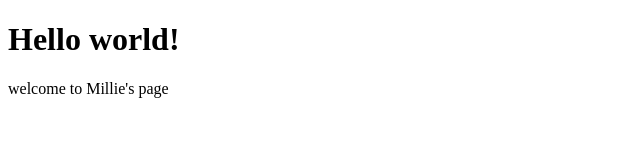
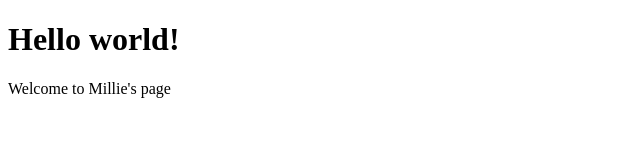
Before and after one commit to mmcleod2005/mmcleod2005.github.io, a plain HTML site: page index.html in a window 1280 px wide. Shown: the full height of the page, 0-640 px from the left. Drawn offline with Linux system fonts and the light colour scheme.

Commit message:
Update index.html

```diff
--- a/index.html
+++ b/index.html
@@ -1,11 +1,11 @@
 <!DOCTYPE html>
 <html>
   <head>
-    <title> Millie's page</title>
+    <title> Millie's Page</title>
     </head>
  <body>
    <h1>Hello world!</h1>
-   welcome to Millie's page
+   Welcome to Millie's page
 
    </body<
  </html>
```
